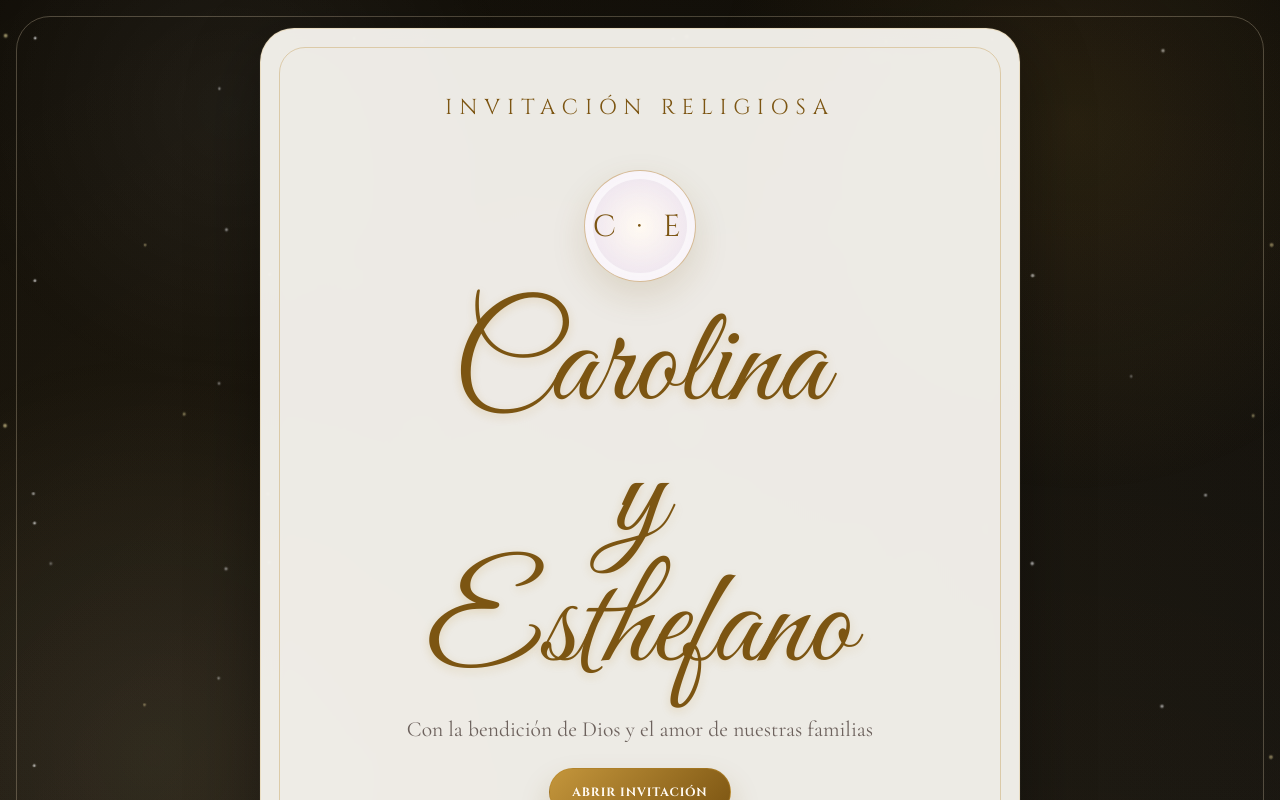
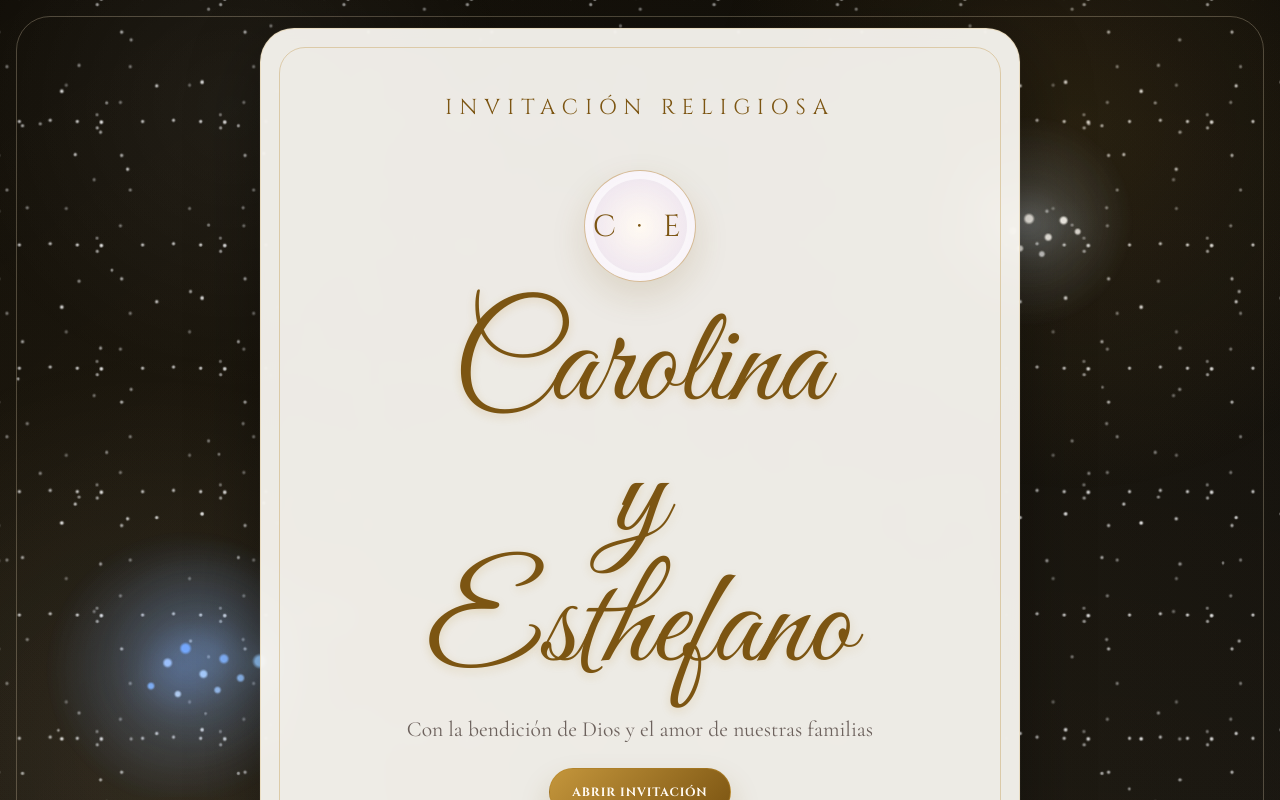
Before and after one commit to innova-space-edu/boda, a Next.js app: page / in a window 1280 px wide. Shown: the top 800 px of the page. Built offline with nearby package versions, Linux system fonts and the light colour scheme; no server answers; the database is empty.

Commit message:
Update chaotic-stars.css

```diff
--- a/app/chaotic-stars.css
+++ b/app/chaotic-stars.css
@@ -1,132 +1,249 @@
+/* =========================================================
+   CIELO ESTRELLADO ELEGANTE
+   - estrellas dispersas
+   - cúmulo azul tipo Pléyades (abajo izquierda)
+   - cúmulo blanco tipo Joyero
+   - estrellas fugaces visibles
+   ========================================================= */
+
+/* -------- capa base de estrellas dispersas -------- */
 body::before {
+  content: "";
+  position: fixed;
+  inset: 0;
+  z-index: -2;
+  pointer-events: none;
+  opacity: 0.9;
+
   background-image:
-    radial-gradient(circle at 11% 19%, rgba(255,255,255,.95) 0 1px, transparent 1.8px),
-    radial-gradient(circle at 73% 8%, rgba(242,217,154,.75) 0 1.2px, transparent 2px),
-    radial-gradient(circle at 44% 31%, rgba(255,255,255,.55) 0 .8px, transparent 1.6px),
-    radial-gradient(circle at 86% 43%, rgba(255,255,255,.8) 0 1px, transparent 1.9px),
-    radial-gradient(circle at 22% 67%, rgba(242,217,154,.58) 0 1px, transparent 1.7px),
-    radial-gradient(circle at 61% 76%, rgba(255,255,255,.65) 0 1px, transparent 1.7px),
-    radial-gradient(circle at 93% 86%, rgba(242,217,154,.65) 0 1.4px, transparent 2.3px),
-    radial-gradient(circle at 5% 92%, rgba(255,255,255,.75) 0 1px, transparent 1.8px) !important;
-  background-size: 317px 241px, 461px 389px, 283px 521px, 613px 337px, 397px 457px, 541px 293px, 701px 509px, 233px 619px !important;
-  background-position: 0 0, 83px 17px, 151px 219px, 311px 91px, 57px 402px, 429px 166px, 612px 321px, 22px 548px !important;
+    radial-gradient(circle at 1.5% 4%, rgba(255,255,255,.98) 0 1.1px, transparent 2.3px),
+    radial-gradient(circle at 4.8% 23%, rgba(255,255,255,.72) 0 1px, transparent 2px),
+    radial-gradient(circle at 11% 9%, rgba(255,245,220,.88) 0 1px, transparent 2px),
+    radial-gradient(circle at 18% 31%, rgba(255,255,255,.76) 0 1px, transparent 2px),
+    radial-gradient(circle at 23% 7%, rgba(255,255,255,.98) 0 1.1px, transparent 2.2px),
+    radial-gradient(circle at 29% 44%, rgba(255,255,255,.7) 0 1px, transparent 2px),
+    radial-gradient(circle at 35% 3.5%, rgba(255,245,220,.82) 0 1px, transparent 2px),
+    radial-gradient(circle at 41% 26%, rgba(255,255,255,.68) 0 1px, transparent 2px),
+    radial-gradient(circle at 50% 4.5%, rgba(255,255,255,.92) 0 1.05px, transparent 2.1px),
+    radial-gradient(circle at 60% 2.5%, rgba(255,245,220,.8) 0 1px, transparent 2px),
+    radial-gradient(circle at 67% 4.5%, rgba(255,255,255,.9) 0 1px, transparent 2px),
+    radial-gradient(circle at 74% 21%, rgba(255,255,255,.74) 0 1px, transparent 2px),
+    radial-gradient(circle at 82% 3.5%, rgba(255,255,255,.88) 0 1px, transparent 2px),
+    radial-gradient(circle at 88% 2.8%, rgba(255,255,255,.98) 0 1.1px, transparent 2.3px),
+    radial-gradient(circle at 96% 4.8%, rgba(255,245,220,.82) 0 1px, transparent 2px),
+    radial-gradient(circle at 98.2% 8.7%, rgba(255,255,255,.65) 0 1px, transparent 2px),
+
+    radial-gradient(circle at 7% 61%, rgba(255,255,255,.52) 0 1px, transparent 2px),
+    radial-gradient(circle at 12% 72%, rgba(255,245,220,.58) 0 1px, transparent 2px),
+    radial-gradient(circle at 25% 59%, rgba(255,255,255,.5) 0 1px, transparent 2px),
+    radial-gradient(circle at 38% 48%, rgba(255,245,220,.45) 0 1px, transparent 2px),
+    radial-gradient(circle at 52% 68%, rgba(255,255,255,.48) 0 1px, transparent 2px),
+    radial-gradient(circle at 73% 74%, rgba(255,255,255,.42) 0 1px, transparent 2px),
+    radial-gradient(circle at 91% 69%, rgba(255,245,220,.5) 0 1px, transparent 2px),
+
+    radial-gradient(circle at 5% 90%, rgba(255,255,255,.55) 0 1px, transparent 2px),
+    radial-gradient(circle at 17% 88%, rgba(255,245,220,.48) 0 1px, transparent 2px),
+    radial-gradient(circle at 31% 95%, rgba(255,255,255,.58) 0 1px, transparent 2px),
+    radial-gradient(circle at 86% 96%, rgba(255,255,255,.56) 0 1px, transparent 2px),
+    radial-gradient(circle at 98% 98%, rgba(255,245,220,.46) 0 1px, transparent 2px);
+
+  transform: translate3d(0, 0, 0) scale(1.02);
   animation:
-    starDriftSmoothA 34s cubic-bezier(.37, 0, .63, 1) infinite alternate,
-    starWaveSmoothA 19s ease-in-out infinite,
-    starTwinkleSmooth 4.8s ease-in-out infinite alternate !important;
-  will-change: background-position, transform, opacity, filter;
+    starFieldFloatA 28s ease-in-out infinite alternate,
+    starFieldTwinkleA 6.2s ease-in-out infinite alternate;
+  will-change: transform, opacity, filter;
 }
 
+/* -------- segunda capa para profundidad -------- */
 .invitation-page::before {
   content: "";
   position: fixed;
-  inset: -14%;
+  inset: 0;
   z-index: -1;
   pointer-events: none;
-  opacity: .72;
+  opacity: 0.6;
+
   background-image:
-    radial-gradient(circle at 13% 28%, rgba(255,255,255,.85) 0 1.1px, transparent 2px),
-    radial-gradient(circle at 39% 6%, rgba(242,217,154,.6) 0 .9px, transparent 1.8px),
-    radial-gradient(circle at 81% 62%, rgba(255,255,255,.72) 0 1px, transparent 1.9px),
-    radial-gradient(circle at 51% 88%, rgba(242,217,154,.7) 0 1.2px, transparent 2.2px),
-    radial-gradient(circle at 97% 22%, rgba(255,255,255,.5) 0 .8px, transparent 1.6px),
-    radial-gradient(circle at 26% 72%, rgba(255,255,255,.58) 0 .9px, transparent 1.7px);
-  background-size: 359px 271px, 503px 431px, 277px 617px, 641px 367px, 409px 557px, 733px 389px;
-  background-position: 41px 71px, 238px 11px, 19px 377px, 517px 248px, 310px 506px, 620px 92px;
-  transform: rotate(-.7deg) scale(1.05);
+    radial-gradient(circle at 3% 48%, rgba(255,255,255,.82) 0 .9px, transparent 1.8px),
+    radial-gradient(circle at 10% 35%, rgba(255,255,255,.74) 0 .9px, transparent 1.8px),
+    radial-gradient(circle at 18% 57%, rgba(255,245,220,.62) 0 .9px, transparent 1.8px),
+    radial-gradient(circle at 26% 24%, rgba(255,255,255,.78) 0 .9px, transparent 1.8px),
+    radial-gradient(circle at 34% 63%, rgba(255,255,255,.52) 0 .9px, transparent 1.8px),
+    radial-gradient(circle at 47% 53%, rgba(255,245,220,.58) 0 .9px, transparent 1.8px),
+    radial-gradient(circle at 58% 38%, rgba(255,255,255,.76) 0 .9px, transparent 1.8px),
+    radial-gradient(circle at 71% 58%, rgba(255,255,255,.58) 0 .9px, transparent 1.8px),
+    radial-gradient(circle at 84% 49%, rgba(255,245,220,.56) 0 .9px, transparent 1.8px),
+    radial-gradient(circle at 93% 70%, rgba(255,255,255,.62) 0 .9px, transparent 1.8px),
+
+    radial-gradient(circle at 6% 90%, rgba(255,255,255,.72) 0 .9px, transparent 1.8px),
+    radial-gradient(circle at 17% 88%, rgba(255,245,220,.54) 0 .9px, transparent 1.8px),
+    radial-gradient(circle at 28% 97%, rgba(255,255,255,.74) 0 .9px, transparent 1.8px),
+    radial-gradient(circle at 86% 97%, rgba(255,255,255,.7) 0 .9px, transparent 1.8px),
+    radial-gradient(circle at 98% 98%, rgba(255,245,220,.55) 0 .9px, transparent 1.8px);
+
+  transform: translate3d(0, 0, 0) scale(1.04);
   animation:
-    starDriftSmoothB 43s cubic-bezier(.45, .02, .54, .98) infinite alternate,
-    starFloatSmoothB 27s ease-in-out infinite,
-    starTwinkleSmoothB 6.5s ease-in-out infinite alternate;
-  will-change: background-position, transform, opacity, filter;
+    starFieldFloatB 36s ease-in-out infinite alternate,
+    starFieldTwinkleB 7.3s ease-in-out infinite alternate;
+  will-change: transform, opacity, filter;
 }
 
+/* -------- cúmulos especiales: Pléyades + Joyero + gigantes -------- */
+.invitation-page::after {
+  content: "";
+  position: fixed;
+  inset: 0;
+  z-index: 0;
+  pointer-events: none;
+  opacity: 1;
+
+  background-image:
+    /* Halo Pléyades (abajo izquierda) */
+    radial-gradient(circle at 14% 84%, rgba(92,145,255,.26) 0%, rgba(92,145,255,.11) 3.8%, transparent 11%),
+    radial-gradient(circle at 16.5% 81.5%, rgba(120,175,255,.16) 0%, rgba(120,175,255,.06) 2.8%, transparent 8.8%),
+
+    /* Cúmulo Pléyades */
+    radial-gradient(circle at 12.8% 83.2%, rgba(170,205,255,1) 0 2.8px, transparent 5.4px),
+    radial-gradient(circle at 14.2% 81.4%, rgba(115,170,255,1) 0 3.6px, transparent 6.4px),
+    radial-gradient(circle at 15.6% 84.6%, rgba(185,220,255,1) 0 2.6px, transparent 5px),
+    radial-gradient(circle at 17.2% 82.7%, rgba(132,182,255,1) 0 3px, transparent 5.6px),
+    radial-gradient(circle at 18.5% 85.1%, rgba(150,198,255,.98) 0 2.3px, transparent 4.7px),
+    radial-gradient(circle at 11.5% 86.1%, rgba(128,180,255,.95) 0 2.1px, transparent 4.4px),
+    radial-gradient(circle at 13.6% 87.1%, rgba(205,230,255,.92) 0 1.9px, transparent 4.1px),
+    radial-gradient(circle at 16.7% 86.6%, rgba(165,205,255,.9) 0 2px, transparent 4.2px),
+
+    /* Gigante azul */
+    radial-gradient(circle at 20% 83%, rgba(150,205,255,1) 0 4.3px, transparent 8px),
+
+    /* Estrella roja dispersa */
+    radial-gradient(circle at 25% 77%, rgba(255,120,120,.92) 0 2.7px, transparent 5.4px),
+
+    /* Halo Joyero */
+    radial-gradient(circle at 80% 28%, rgba(255,255,255,.19) 0%, rgba(255,255,255,.08) 3.4%, transparent 9.5%),
+
+    /* Cúmulo Joyero */
+    radial-gradient(circle at 78.8% 29.2%, rgba(255,255,255,1) 0 2.5px, transparent 4.9px),
+    radial-gradient(circle at 80.1% 27.7%, rgba(255,255,255,.98) 0 3.2px, transparent 5.9px),
+    radial-gradient(circle at 81.6% 30%, rgba(255,255,255,.94) 0 2.2px, transparent 4.5px),
+    radial-gradient(circle at 82.8% 27.9%, rgba(255,255,255,.96) 0 2.6px, transparent 4.9px),
+    radial-gradient(circle at 79.4% 31.4%, rgba(255,255,255,.86) 0 1.9px, transparent 4px),
+    radial-gradient(circle at 83.9% 29.3%, rgba(255,255,255,.84) 0 1.8px, transparent 3.9px),
+    radial-gradient(circle at 81.1% 32.1%, rgba(245,248,255,.78) 0 1.7px, transparent 3.8px),
+
+    /* roja cerca del Joyero */
+    radial-gradient(circle at 77.2% 26.4%, rgba(255,110,110,.92) 0 2.9px, transparent 5.5px);
+
+  filter:
+    drop-shadow(0 0 8px rgba(110,170,255,.48))
+    drop-shadow(0 0 12px rgba(255,255,255,.26));
+  transform: translate3d(0,0,0);
+  animation:
+    clusterPulse 4.4s ease-in-out infinite alternate,
+    clusterFloat 17s ease-in-out infinite alternate;
+  will-change: transform, opacity, filter;
+}
+
+/* -------- estrellas fugaces visibles -------- */
 body::after {
   background:
-    linear-gradient(118deg, transparent 0%, rgba(255,255,255,0) 31%, rgba(255,246,212,.95) 49%, rgba(196,150,60,.5) 63%, transparent 82%) -32% -10% / 250px 2px no-repeat,
-    linear-gradient(132deg, transparent 0%, rgba(255,255,255,0) 34%, rgba(255,246,212,.92) 50%, rgba(196,150,60,.46) 64%, transparent 82%) 18% -22% / 210px 2px no-repeat,
-    linear-gradient(107deg, transparent 0%, rgba(255,255,255,0) 31%, rgba(255,246,212,.9) 50%, rgba(196,150,60,.44) 65%, transparent 84%) 78% -14% / 285px 2px no-repeat !important;
-  animation: shootingDownSmooth 1.15s cubic-bezier(.2, .55, .22, 1) infinite !important;
+    linear-gradient(
+      124deg,
+      transparent 0%,
+      rgba(255,255,255,0) 28%,
+      rgba(255,248,220,.98) 48%,
+      rgba(152,196,255,.88) 54%,
+      rgba(196,150,60,.36) 66%,
+      transparent 84%
+    ) -26% -8% / 290px 2.2px no-repeat,
+
+    linear-gradient(
+      129deg,
+      transparent 0%,
+      rgba(255,255,255,0) 30%,
+      rgba(255,248,220,.96) 50%,
+      rgba(255,255,255,.9) 56%,
+      rgba(196,150,60,.3) 68%,
+      transparent 84%
+    ) 16% -16% / 235px 2px no-repeat,
+
+    linear-gradient(
+      117deg,
+      transparent 0%,
+      rgba(255,255,255,0) 28%,
+      rgba(255,248,220,.98) 50%,
+      rgba(120,180,255,.82) 57%,
+      rgba(196,150,60,.28) 68%,
+      transparent 86%
+    ) 76% -10% / 310px 2.2px no-repeat !important;
+
+  animation: shootingDownSmooth 1.2s cubic-bezier(.2,.55,.22,1) infinite !important;
+  filter: drop-shadow(0 0 9px rgba(255,255,255,.52));
   will-change: background-position, opacity;
 }
 
-@keyframes starDriftSmoothA {
+/* =========================================================
+   ANIMACIONES
+   ========================================================= */
+
+@keyframes starFieldFloatA {
+  0%   { transform: translate3d(0px, 0px, 0) scale(1.02); }
+  25%  { transform: translate3d(-6px, 5px, 0) scale(1.028); }
+  50%  { transform: translate3d(8px, -7px, 0) scale(1.022); }
+  75%  { transform: translate3d(-4px, 9px, 0) scale(1.03); }
+  100% { transform: translate3d(10px, -5px, 0) scale(1.026); }
+}
+
+@keyframes starFieldFloatB {
+  0%   { transform: translate3d(0px, 0px, 0) scale(1.04); }
+  30%  { transform: translate3d(10px, -6px, 0) scale(1.048); }
+  60%  { transform: translate3d(-8px, 10px, 0) scale(1.044); }
+  100% { transform: translate3d(12px, 8px, 0) scale(1.05); }
+}
+
+@keyframes starFieldTwinkleA {
+  0%   { opacity: 0.7; filter: brightness(.96); }
+  35%  { opacity: 0.9; filter: brightness(1.26); }
+  70%  { opacity: 0.78; filter: brightness(1.04); }
+  100% { opacity: 0.96; filter: brightness(1.34); }
+}
+
+@keyframes starFieldTwinkleB {
+  0%   { opacity: 0.46; filter: brightness(.84); }
+  40%  { opacity: 0.7; filter: brightness(1.16); }
+  75%  { opacity: 0.56; filter: brightness(.96); }
+  100% { opacity: 0.76; filter: brightness(1.2); }
+}
+
+@keyframes clusterPulse {
   0% {
-    background-position: 0 0, 83px 17px, 151px 219px, 311px 91px, 57px 402px, 429px 166px, 612px 321px, 22px 548px;
-    transform: translate3d(0,0,0) rotate(0deg) scale(1);
+    opacity: .94;
+    filter:
+      drop-shadow(0 0 8px rgba(110,170,255,.42))
+      drop-shadow(0 0 10px rgba(255,255,255,.2));
   }
-  18% {
-    background-position: -19px 28px, 134px -9px, 117px 243px, 342px 49px, 39px 462px, 462px 128px, 578px 348px, 51px 522px;
-    transform: translate3d(4px,-5px,0) rotate(.08deg) scale(1.006);
-  }
-  36% {
-    background-position: 34px -17px, 108px 62px, 184px 194px, 292px 132px, 83px 374px, 407px 219px, 656px 301px, -2px 587px;
-    transform: translate3d(-6px,3px,0) rotate(-.11deg) scale(1.01);
-  }
-  58% {
-    background-position: -47px 66px, 201px 21px, 92px 284px, 396px 68px, 19px 489px, 499px 151px, 603px 389px, 86px 554px;
-    transform: translate3d(3px,7px,0) rotate(.14deg) scale(1.004);
-  }
-  79% {
-    background-position: 23px 103px, 61px -38px, 221px 151px, 247px 184px, 116px 329px, 374px 277px, 704px 256px, -29px 516px;
-    transform: translate3d(-4px,-3px,0) rotate(-.07deg) scale(1.012);
+  50% {
+    opacity: 1;
+    filter:
+      drop-shadow(0 0 13px rgba(120,185,255,.62))
+      drop-shadow(0 0 18px rgba(255,255,255,.34));
   }
   100% {
-    background-position: 58px 142px, 176px 86px, 129px 344px, 433px 18px, 71px 543px, 548px 238px, 566px 416px, 139px 482px;
-    transform: translate3d(5px,4px,0) rotate(.1deg) scale(1.006);
+    opacity: .97;
+    filter:
+      drop-shadow(0 0 10px rgba(110,170,255,.5))
+      drop-shadow(0 0 13px rgba(255,255,255,.25));
   }
 }
 
-@keyframes starWaveSmoothA {
-  0% { filter: brightness(.85) blur(0); }
-  25% { filter: brightness(1.18) blur(.08px); }
-  52% { filter: brightness(.92) blur(0); }
-  78% { filter: brightness(1.34) blur(.12px); }
-  100% { filter: brightness(1) blur(.04px); }
-}
-
-@keyframes starDriftSmoothB {
-  0% {
-    background-position: 41px 71px, 238px 11px, 19px 377px, 517px 248px, 310px 506px, 620px 92px;
-  }
-  22% {
-    background-position: 78px 31px, 196px 66px, -19px 411px, 548px 196px, 281px 538px, 672px 47px;
-  }
-  45% {
-    background-position: 8px 115px, 279px -25px, 56px 343px, 477px 286px, 352px 486px, 586px 129px;
-  }
-  70% {
-    background-position: 103px 84px, 221px 104px, -38px 457px, 598px 231px, 246px 451px, 719px 77px;
-  }
-  100% {
-    background-position: 22px -12px, 327px 43px, 84px 391px, 452px 168px, 411px 552px, 566px 161px;
-  }
-}
-
-@keyframes starFloatSmoothB {
-  0% { transform: rotate(-.7deg) scale(1.05) translate3d(0,0,0); }
-  33% { transform: rotate(.18deg) scale(1.064) translate3d(-9px, 12px, 0); }
-  67% { transform: rotate(-.22deg) scale(1.058) translate3d(14px, -8px, 0); }
-  100% { transform: rotate(.9deg) scale(1.07) translate3d(-18px, 22px, 0); }
-}
-
-@keyframes starTwinkleSmooth {
-  0% { opacity: .58; }
-  29% { opacity: .86; }
-  61% { opacity: .66; }
-  100% { opacity: .93; }
-}
-
-@keyframes starTwinkleSmoothB {
-  0% { opacity: .42; filter: brightness(.8); }
-  40% { opacity: .76; filter: brightness(1.28); }
-  68% { opacity: .54; filter: brightness(.95); }
-  100% { opacity: .82; filter: brightness(1.12); }
+@keyframes clusterFloat {
+  0%   { transform: translate3d(0px, 0px, 0); }
+  50%  { transform: translate3d(4px, -3px, 0); }
+  100% { transform: translate3d(-5px, 4px, 0); }
 }
 
 @keyframes shootingDownSmooth {
-  0% { opacity: 0; background-position: -32% -10%, 18% -22%, 78% -14%; }
-  9% { opacity: .92; }
-  74% { opacity: .82; }
-  100% { opacity: 0; background-position: 62% 122%, 92% 118%, 142% 132%; }
+  0%   { opacity: 0; background-position: -26% -8%, 16% -16%, 76% -10%; }
+  10%  { opacity: .98; }
+  70%  { opacity: .88; }
+  100% { opacity: 0; background-position: 62% 116%, 92% 120%, 142% 128%; }
 }
```
